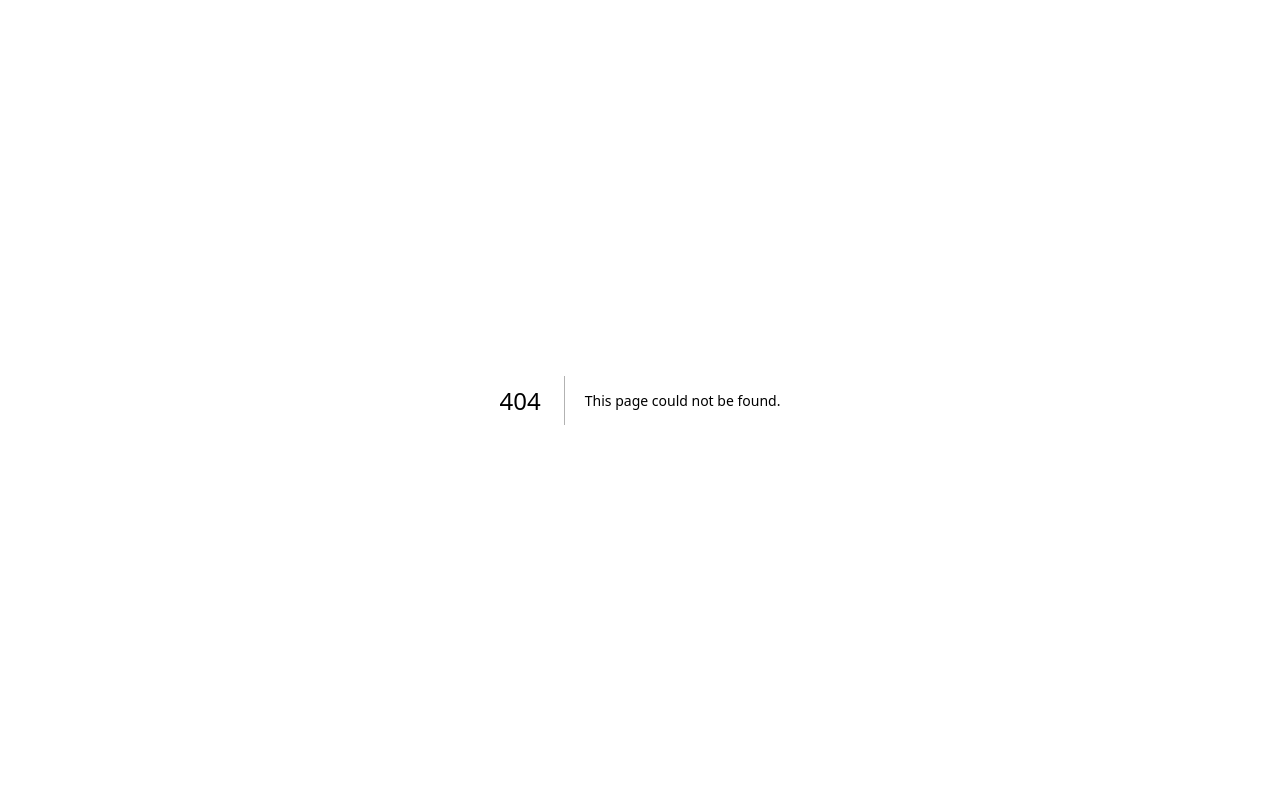
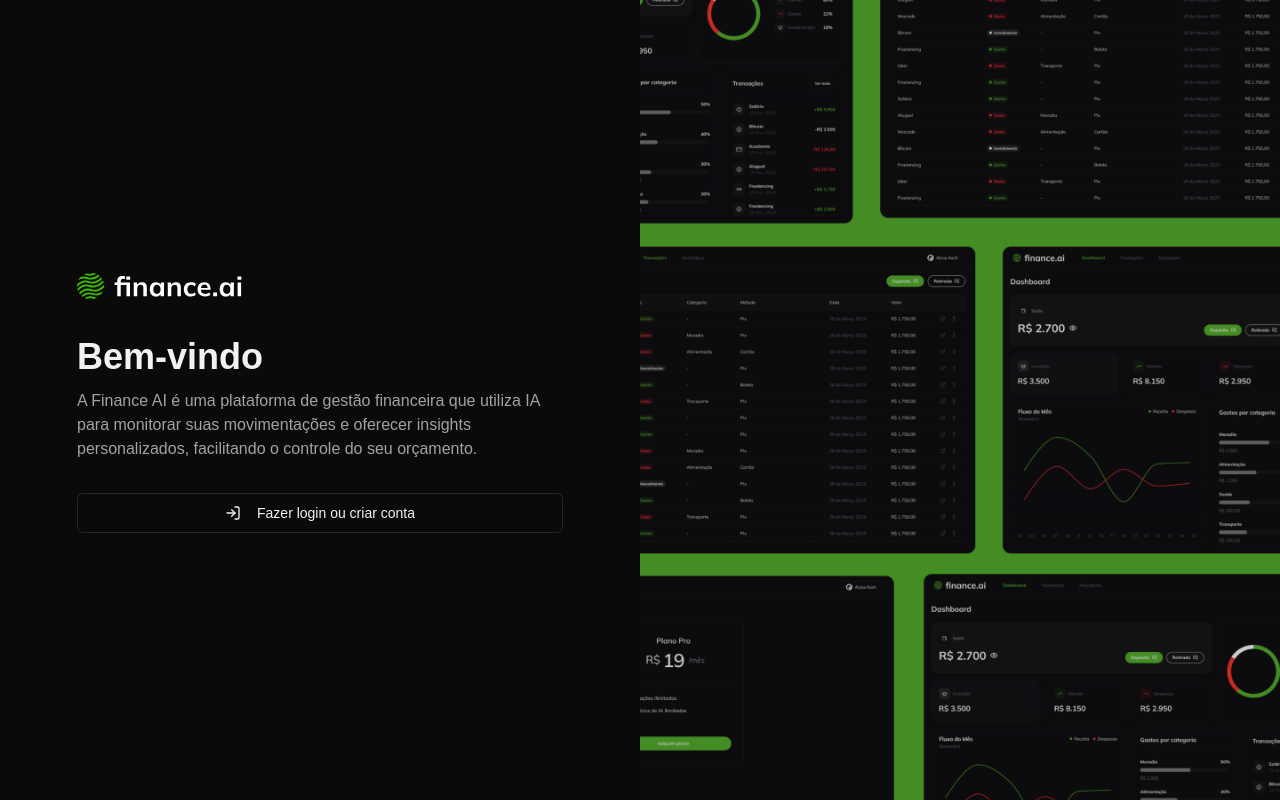
Before and after one commit to CristopherMartarello/fsw-finance-ai, a Next.js app: page /login in a window 1280 px wide. Before the commit this address had no page. Built offline with nearby package versions, Linux system fonts and the light colour scheme.

Commit message:
feat: add login page

```diff
--- a/app/globals.css
+++ b/app/globals.css
@@ -70,7 +70,12 @@
   * {
     @apply border-border;
   }
+
+  html {
+    @apply h-full;
+  }
+
   body {
-    @apply bg-background text-foreground;
+    @apply bg-background text-foreground h-full;
   }
 }
--- /dev/null
+++ b/app/login/page.tsx
@@ -0,0 +1,41 @@
+import Image from "next/image";
+import { Button } from "../_components/ui/button";
+import { LogInIcon } from "lucide-react";
+
+const LoginPage = () => {
+  return (
+    <div className="grid h-full grid-cols-2">
+      {/*ESQUERDA*/}
+      <div className="mx-auto flex h-full max-w-[550px] flex-col justify-center p-8">
+        <Image
+          src="/logo.svg"
+          width={173}
+          height={39}
+          alt="Finance AI"
+          className="mb-8"
+        />
+        <h1 className="mb-3 text-4xl font-bold">Bem-vindo</h1>
+        <p className="text-muted-foreground mb-8">
+          A Finance AI é uma plataforma de gestão financeira que utiliza IA para
+          monitorar suas movimentações e oferecer insights personalizados,
+          facilitando o controle do seu orçamento.
+        </p>
+        <Button variant={"outline"}>
+          <LogInIcon className="mr-2" />
+          Fazer login ou criar conta
+        </Button>
+      </div>
+      {/*DIREITA (imagem) */}
+      <div className="relative h-full w-full">
+        <Image
+          src={"/login.png"}
+          alt="Faça login"
+          fill
+          className="object-cover"
+        />
+      </div>
+    </div>
+  );
+};
+
+export default LoginPage;
--- a/app/subscription/page.tsx
+++ b/app/subscription/page.tsx
@@ -1,5 +1,5 @@
-const Subscription = () => {
+const SubscriptionPage = () => {
   return <h1>Subscription Page</h1>;
 };
 
-export default Subscription;
+export default SubscriptionPage;
--- a/app/transaction/[id]/page.tsx
+++ b/app/transaction/[id]/page.tsx
@@ -1,5 +1,5 @@
-const Transaction = ({params : { id }}) => {
-    return <h1>Transaction {id}</h1>
-}
+const TransactionPage = ({ params: { id } }) => {
+  return <h1>Transaction {id}</h1>;
+};
 
-export default Transaction;
+export default TransactionPage;
--- a/app/transaction/page.tsx
+++ b/app/transaction/page.tsx
@@ -1,4 +1,4 @@
-const Transaction = () => {
+const TransactionPage = () => {
   return (
     <h1 className="flex w-screen items-center justify-center py-5">
       Opa transaction
@@ -6,4 +6,4 @@
   );
 };
 
-export default Transaction;
+export default TransactionPage;
```
Also changed, not shown: public/login.png (added), public/logo.svg (added).
